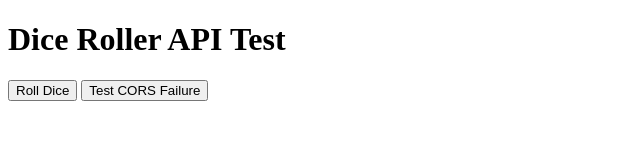
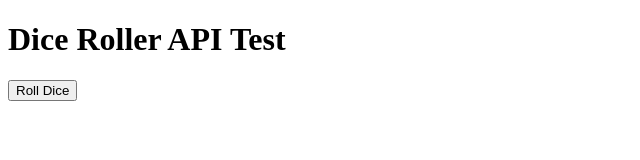
Before and after one commit to savannah7704/node-and-express-on-azure-template, a website: page static/index.html in a window 1280 px wide. Shown: the whole page, without its empty margins (0-640 px from the left). Drawn offline with Linux system fonts and the light colour scheme; no server answers.

Commit message:
modified index.html

```diff
--- a/static/index.html
+++ b/static/index.html
@@ -26,20 +26,20 @@
             }
         }
 
-        async function testCORSFailure() {
+        /*async function testCORSFailure() {
             try {
                 const response = await fetch("https://node-and-express-on-azure-template-ss-c7dufvgra7gbgte9.centralus-01.azurewebsites.net/roll");
                 console.log(await response.json());
             } catch (error) {
                 console.error("CORS failure as expected:", error);
             }
-        }
+        }*/
     </script>
 </head>
 <body onload="wakeServer()">
     <h1>Dice Roller API Test</h1>
     <button onclick="rollDice()">Roll Dice</button>
-    <button onclick="testCORSFailure()">Test CORS Failure</button>
+    <!--<button onclick="testCORSFailure()">Test CORS Failure</button>-->
     <p id="result"></p>
 </body>
 </html>
```
